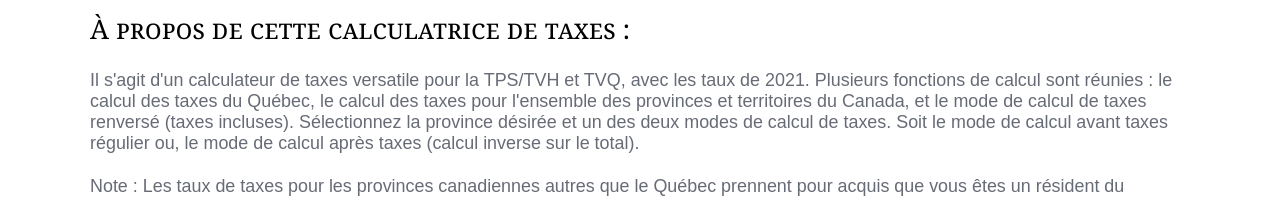
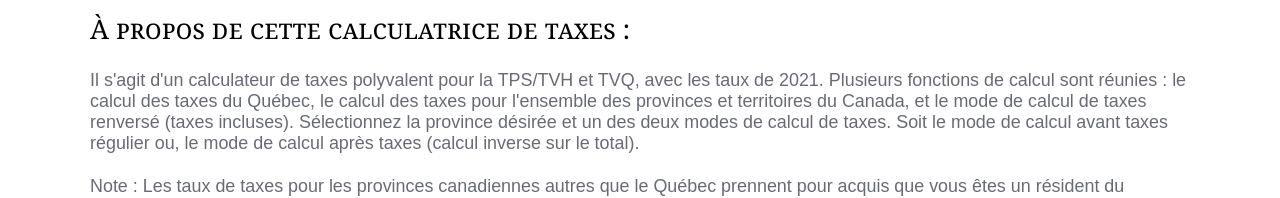
Before and after one commit to alex-drocks/calcul-taxes, a Next.js app: page / in a window 1280 px wide. Shown: the part 899-1097 px from the top of the page. Built offline with nearby package versions, Linux system fonts and the light colour scheme.

Commit message:
Change one word for better french quality.

```diff
--- a/components/Footer.js
+++ b/components/Footer.js
@@ -23,7 +23,7 @@ export default function Footer() {
         <div className={"footer-row app-description"}>
           {/*More details on what this app is meant to be*/}
           <p>
-            Il s'agit d'un calculateur de taxes versatile pour la TPS/TVH et TVQ,
+            Il s'agit d'un calculateur de taxes polyvalent pour la TPS/TVH et TVQ,
             avec les taux de {new Date().getFullYear()}.
             Plusieurs fonctions de calcul sont réunies&nbsp;:
             le calcul des taxes du Québec,
```
